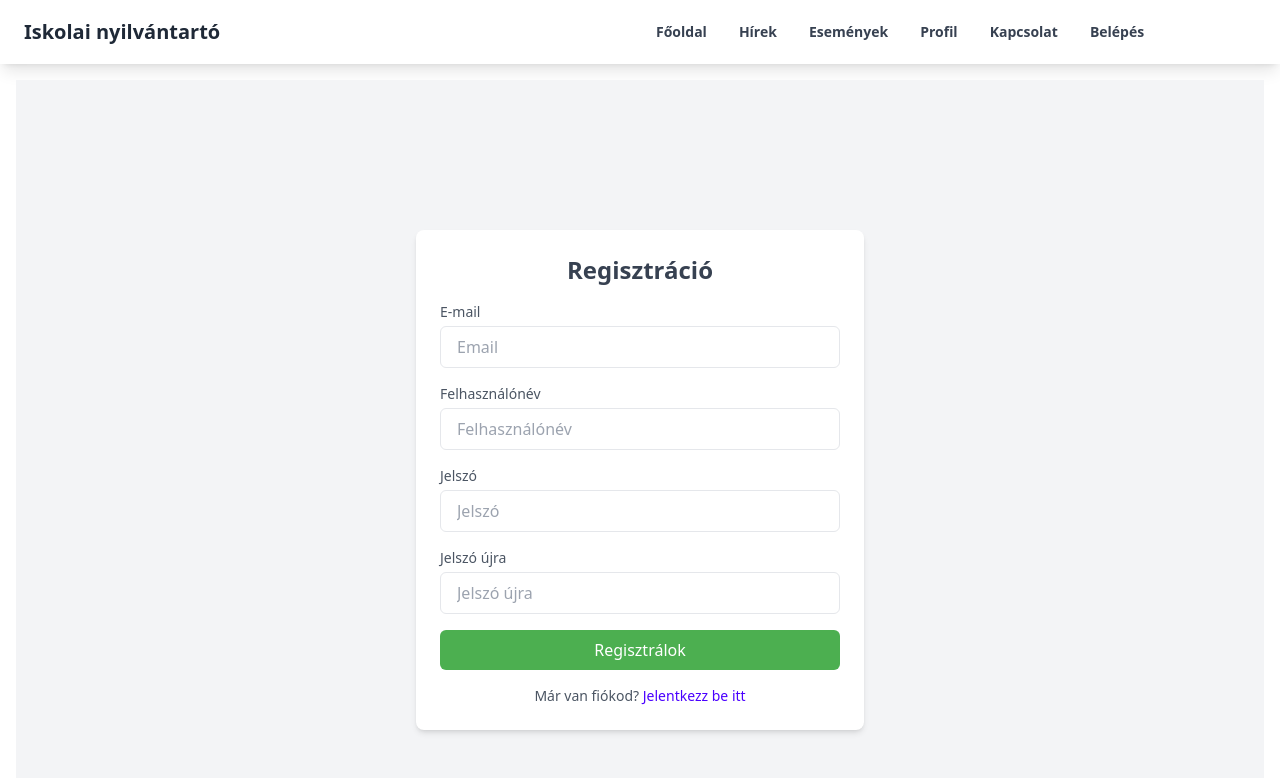
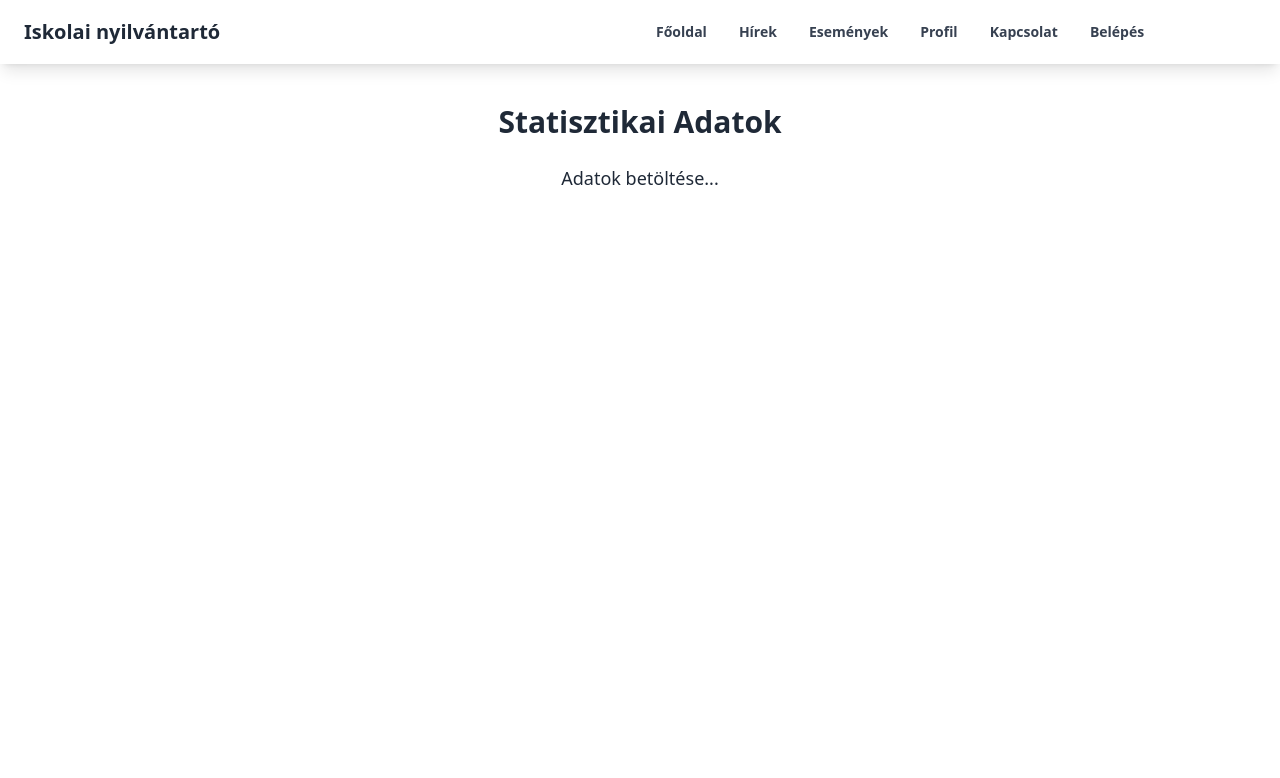
Before and after one commit to hrvthmrtn/szakdolgozat, a SvelteKit app in the folder iskolai-nyilvantarto/: page /register in a window 1280 px wide. Shown: the top 778 px of the page. Built offline with nearby package versions, Linux system fonts and the light colour scheme.

Commit message:
Statisztika oldal elkészítése

```diff
--- a/iskolai-nyilvantarto/src/routes/register/+page.svelte
+++ b/iskolai-nyilvantarto/src/routes/register/+page.svelte
@@ -1,144 +1,198 @@
 <script lang="ts">
   import { supabase } from '../../supabaseClient.js';
-  import bcrypt from 'bcryptjs'; // Bcrypt könyvtár a jelszavak titkosításához
+  import { onMount } from 'svelte';
 
-  let email = '';
-  let username = '';
-  let password = '';
-  let confirmPassword = '';
+  let studyStats = []; // Továbbtanulók statisztikai adatai
+  let workStats = []; // Dolgozók statisztikai adatai
+  let incomeStats = null; // Jövedelem statisztikák
+  let hasProvidedIncome = false; // A felhasználó megadta-e a jövedelmét
+  let isLoading = true;
 
-  // A regisztrációs funkció
-  async function handleRegister(event: Event) {
-    event.preventDefault(); // Megakadályozza az oldal újratöltődését
+  // Jövedelem statisztikák kiszámítása
+  function calculateIncomeStats(data) {
+    const validIncomes = data
+      .map(item => item.income)
+      .filter(income => income !== null);
 
-    // Ellenőrizzük, hogy a két jelszó megegyezik-e
-    if (password !== confirmPassword) {
-      alert('A két jelszó nem egyezik!');
+    if (validIncomes.length === 0) return null;
+
+    const sum = validIncomes.reduce((a, b) => a + b, 0);
+    const avg = sum / validIncomes.length;
+    const sorted = validIncomes.sort((a, b) => a - b);
+    const median =
+      validIncomes.length % 2 === 0
+        ? (sorted[validIncomes.length / 2 - 1] + sorted[validIncomes.length / 2]) / 2
+        : sorted[Math.floor(validIncomes.length / 2)];
+    const min = Math.min(...validIncomes);
+    const max = Math.max(...validIncomes);
+
+    return { avg, median, min, max, count: validIncomes.length };
+  }
+
+  // Adatok betöltése
+  onMount(async () => {
+    const { data: userData, error: userError } = await supabase.auth.getUser();
+    if (userError || !userData?.user) {
+      console.error('Hozzáférés megtagadva. Jelentkezzen be.');
       return;
     }
 
-    try {
-      // A regisztrációs API hívása a Supabase-en
-      const { data, error } = await supabase.auth.signUp({
-        email: email,
-        password: password, // Jelszó hitelesítéshez
-      });
+    const userId = userData.user.id;
 
-      // Hibakezelés
-      if (error) {
-        alert(error.message);
-        return;
-      }
+    // Ellenőrizzük, hogy a felhasználó megadta-e a jövedelmét
+    const { data: userWorkData, error: userWorkError } = await supabase
+      .from('work')
+      .select('income')
+      .eq('user_id', userId)
+      .single();
 
-      // Ha sikeres a regisztráció
-      if (data?.user) {
-        const userId = data.user.id;
+    if (userWorkData?.income) {
+      hasProvidedIncome = true;
+    }
 
-        // Jelszó titkosítása
-        const hashedPassword = await bcrypt.hash(password, 10);
+    // Továbbtanulók adatai
+    const { data: studyData, error: studyError } = await supabase
+      .from('study')
+      .select('university, faculty, major');
 
-        // Mentés a profiles táblába
-        const { error: profileError } = await supabase
-          .from('profiles')
-          .insert([
-            {
-              id: userId, // Az auth.users táblából kapott UUID
-              email: email,
-              username: username,
-              password: hashedPassword, // Mentjük a titkosított jelszót
-            },
-          ]);
+    const { data: workData, error: workDataError } = await supabase
+      .from('work')
+      .select('work_area, workplace_name, income');
 
-        if (profileError) {
-          console.error('Hiba a profil mentésekor:', profileError);
-          alert('Hiba történt a profil mentése során!');
-        } else {
-          alert('Sikeres regisztráció és profil létrehozás!');
-        }
-      } else {
-        alert('Nem található felhasználó!');
-      }
-    } catch (error) {
-      console.error('Hiba a regisztráció során:', error);
-      alert('Hiba történt a regisztráció során!');
+    if (studyError || workDataError) {
+      console.error('Hiba történt az adatok betöltésekor:', studyError || workDataError);
+      return;
     }
-  }
+
+    // Továbbtanulók statisztikák feldolgozása
+    studyStats = studyData.reduce((acc, curr) => {
+      const key = `${curr.university} | ${curr.faculty} | ${curr.major}`;
+      acc[key] = (acc[key] || 0) + 1;
+      return acc;
+    }, {});
+
+    // Dolgozók statisztikák feldolgozása
+    workStats = workData.reduce((acc, curr) => {
+      acc[curr.work_area] = (acc[curr.work_area] || 0) + 1;
+      return acc;
+    }, {});
+
+    // Jövedelem statisztikák kiszámítása
+    incomeStats = calculateIncomeStats(workData);
+
+    isLoading = false;
+  });
 </script>
 
-<div class="flex items-center justify-center min-h-screen bg-gray-100">
-  <div class="w-full max-w-md bg-white shadow-md rounded-lg p-6 space-y-4">
-    <!-- Regisztrációs cím -->
-    <h2 class="text-2xl font-semibold text-center text-gray-700">Regisztráció</h2>
+<main class="container mx-auto p-6">
+  <h1 class="text-3xl font-bold text-center mb-6">Statisztikai Adatok</h1>
 
-    <!-- Regisztrációs űrlap -->
-    <form class="space-y-4" on:submit={handleRegister}>
-      <div>
-        <label for="email" class="block text-sm font-medium text-gray-600">E-mail</label>
-        <input
-          type="email"
-          id="email"
-          bind:value={email}
-          required
-          placeholder="Email"
-          class="w-full px-4 py-2 mt-1 border rounded-md focus:outline-none focus:ring-2 focus:ring-primary"
-        />
-      </div>
-      <div>
-        <label for="username" class="block text-sm font-medium text-gray-600">Felhasználónév</label>
-        <input
-          type="text"
-          id="username"
-          bind:value={username}
-          required
-          placeholder="Felhasználónév"
-          class="w-full px-4 py-2 mt-1 border rounded-md focus:outline-none focus:ring-2 focus:ring-primary"
-        />
-      </div>
-      <div>
-        <label for="password" class="block text-sm font-medium text-gray-600">Jelszó</label>
-        <input
-          type="password"
-          id="password"
-          bind:value={password}
-          required
-          placeholder="Jelszó"
-          class="w-full px-4 py-2 mt-1 border rounded-md focus:outline-none focus:ring-2 focus:ring-primary"
-        />
-      </div>
-      <div>
-        <label for="confirmPassword" class="block text-sm font-medium text-gray-600">Jelszó újra</label>
-        <input
-          type="password"
-          id="confirmPassword"
-          bind:value={confirmPassword}
-          required
-          placeholder="Jelszó újra"
-          class="w-full px-4 py-2 mt-1 border rounded-md focus:outline-none focus:ring-2 focus:ring-primary"
-        />
-      </div>
-      <button type="submit" class="w-full px-4 py-2 text-white bg-primary hover:bg-primary-focus rounded-md">
-        Regisztrálok
-      </button>
-    </form>
+  {#if isLoading}
+    <p class="text-center text-lg">Adatok betöltése...</p>
+  {:else}
+    <!-- Továbbtanulók -->
+    <section class="mb-12">
+      <h2 class="text-2xl font-semibold mb-4">Továbbtanulók</h2>
+      <table class="table-auto w-full border-collapse border border-gray-200">
+        <thead>
+          <tr>
+            <th class="border border-gray-300 px-4 py-2 text-left">Egyetem | Kar | Szak</th>
+            <th class="border border-gray-300 px-4 py-2 text-right">Létszám</th>
+          </tr>
+        </thead>
+        <tbody>
+          {#each Object.entries(studyStats) as [key, count]}
+            <tr>
+              <td class="border border-gray-300 px-4 py-2">{key}</td>
+              <td class="border border-gray-300 px-4 py-2 text-right">{count}</td>
+            </tr>
+          {/each}
+        </tbody>
+      </table>
+    </section>
 
-    <!-- Bejelentkezési link -->
-    <p class="text-sm text-center text-gray-600 mt-4">
-      Már van fiókod?
-      <a href="/login" class="text-primary hover:underline font-medium">Jelentkezz be itt</a>
-    </p>
-  </div>
-</div>
+    <!-- Dolgozók -->
+    <section class="mb-12">
+      <h2 class="text-2xl font-semibold mb-4">Dolgozók</h2>
+      <table class="table-auto w-full border-collapse border border-gray-200">
+        <thead>
+          <tr>
+            <th class="border border-gray-300 px-4 py-2 text-left">Munkaterület</th>
+            <th class="border border-gray-300 px-4 py-2 text-right">Létszám</th>
+          </tr>
+        </thead>
+        <tbody>
+          {#each Object.entries(workStats) as [area, count]}
+            <tr>
+              <td class="border border-gray-300 px-4 py-2">{area}</td>
+              <td class="border border-gray-300 px-4 py-2 text-right">{count}</td>
+            </tr>
+          {/each}
+        </tbody>
+      </table>
+    </section>
+
+    <!-- Jövedelem Statisztikák -->
+    <section class="mb-12">
+      <h2 class="text-2xl font-semibold mb-4">Jövedelem Statisztikák</h2>
+      {#if hasProvidedIncome}
+        <table class="table-auto w-full border-collapse border border-gray-200">
+          <thead>
+            <tr>
+              <th class="border border-gray-300 px-4 py-2 text-left">Statisztika</th>
+              <th class="border border-gray-300 px-4 py-2 text-right">Érték</th>
+            </tr>
+          </thead>
+          <tbody>
+            <tr>
+              <td class="border border-gray-300 px-4 py-2">Átlag</td>
+              <td class="border border-gray-300 px-4 py-2 text-right">{incomeStats.avg.toFixed(2)}</td>
+            </tr>
+            <tr>
+              <td class="border border-gray-300 px-4 py-2">Medián</td>
+              <td class="border border-gray-300 px-4 py-2 text-right">{incomeStats.median.toFixed(2)}</td>
+            </tr>
+            <tr>
+              <td class="border border-gray-300 px-4 py-2">Legalacsonyabb</td>
+              <td class="border border-gray-300 px-4 py-2 text-right">{incomeStats.min.toFixed(2)}</td>
+            </tr>
+            <tr>
+              <td class="border border-gray-300 px-4 py-2">Legmagasabb</td>
+              <td class="border border-gray-300 px-4 py-2 text-right">{incomeStats.max.toFixed(2)}</td>
+            </tr>
+            <tr>
+              <td class="border border-gray-300 px-4 py-2">Adatszám</td>
+              <td class="border border-gray-300 px-4 py-2 text-right">{incomeStats.count}</td>
+            </tr>
+          </tbody>
+        </table>
+      {:else}
+        <div class="blur relative">
+          <p class="absolute top-2 left-2 text-gray-500">Jövedelem megadása szükséges a statisztikák megtekintéséhez</p>
+          <div class="blurred-content bg-gray-100 p-6 rounded-lg">
+            <table class="table-auto w-full border-collapse border border-gray-200">
+              <thead>
+                <tr>
+                  <th class="border border-gray-300 px-4 py-2 text-left">Statisztika</th>
+                  <th class="border border-gray-300 px-4 py-2 text-right">Érték</th>
+                </tr>
+              </thead>
+            </table>
+          </div>
+        </div>
+      {/if}
+    </section>
+  {/if}
+</main>
 
 <style>
-  .bg-primary {
-    background-color: #4CAF50;
+  .blur {
+    position: relative;
+    filter: blur(5px);
+    pointer-events: none;
   }
-
-  .bg-primary-focus {
-    background-color: #45a049;
-  }
-
-  .focus\:ring-primary {
-    --tw-ring-color: #4CAF50;
+  .absolute {
+    position: absolute;
+    z-index: 10;
   }
 </style>
```
